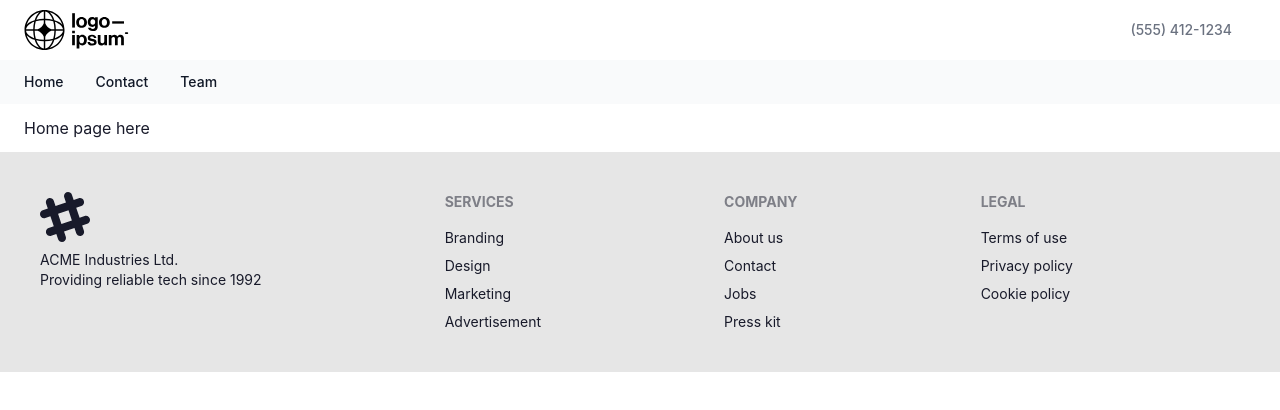
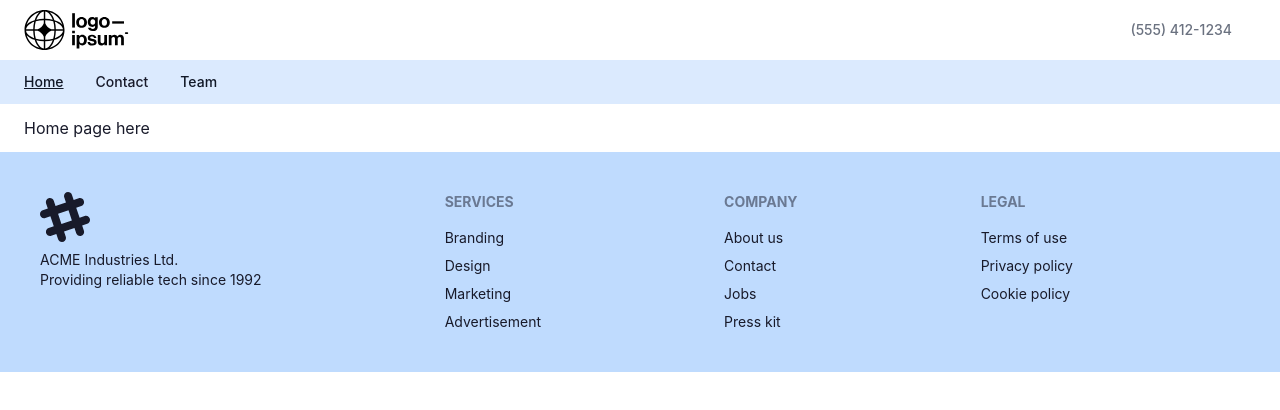
Before and after one commit to napoleon101392/ReDashboard, a React (Create React App) app: page / in a window 1280 px wide. Shown: the top 410 px of the page. Built offline with nearby package versions, Linux system fonts and the light colour scheme.

Commit message:
fix issues on iframe

```diff
--- a/src/components/Footer.jsx
+++ b/src/components/Footer.jsx
@@ -1,29 +1,29 @@
 export default function Footer () {
     return (
-        <footer className="footer p-10 bg-base-200 text-base-content">
+        <footer className="footer p-10 bg-blue-200 text-base-content">
         <div>
             <svg width="50" height="50" viewBox="0 0 24 24" xmlns="http://www.w3.org/2000/svg" fillRule="evenodd" clipRule="evenodd" className="fill-current"><path d="M22.672 15.226l-2.432.811.841 2.515c.33 1.019-.209 2.127-1.23 2.456-1.15.325-2.148-.321-2.463-1.226l-.84-2.518-5.013 1.677.84 2.517c.391 1.203-.434 2.542-1.831 2.542-.88 0-1.601-.564-1.86-1.314l-.842-2.516-2.431.809c-1.135.328-2.145-.317-2.463-1.229-.329-1.018.211-2.127 1.231-2.456l2.432-.809-1.621-4.823-2.432.808c-1.355.384-2.558-.59-2.558-1.839 0-.817.509-1.582 1.327-1.846l2.433-.809-.842-2.515c-.33-1.02.211-2.129 1.232-2.458 1.02-.329 2.13.209 2.461 1.229l.842 2.515 5.011-1.677-.839-2.517c-.403-1.238.484-2.553 1.843-2.553.819 0 1.585.509 1.85 1.326l.841 2.517 2.431-.81c1.02-.33 2.131.211 2.461 1.229.332 1.018-.21 2.126-1.23 2.456l-2.433.809 1.622 4.823 2.433-.809c1.242-.401 2.557.484 2.557 1.838 0 .819-.51 1.583-1.328 1.847m-8.992-6.428l-5.01 1.675 1.619 4.828 5.011-1.674-1.62-4.829z"></path></svg>
             <p>ACME Industries Ltd.<br/>Providing reliable tech since 1992</p>
         </div>
         <div>
             <span className="footer-title">Services</span>
-            <a className="link link-hover">Branding</a>
-            <a className="link link-hover">Design</a>
-            <a className="link link-hover">Marketing</a>
-            <a className="link link-hover">Advertisement</a>
+            <a href="/#" className="link link-hover">Branding</a>
+            <a href="/#" className="link link-hover">Design</a>
+            <a href="/#" className="link link-hover">Marketing</a>
+            <a href="/#" className="link link-hover">Advertisement</a>
         </div>
         <div>
             <span className="footer-title">Company</span>
-            <a className="link link-hover">About us</a>
-            <a className="link link-hover">Contact</a>
-            <a className="link link-hover">Jobs</a>
-            <a className="link link-hover">Press kit</a>
+            <a href="/#" className="link link-hover">About us</a>
+            <a href="/#" className="link link-hover">Contact</a>
+            <a href="/#" className="link link-hover">Jobs</a>
+            <a href="/#" className="link link-hover">Press kit</a>
         </div>
         <div>
             <span className="footer-title">Legal</span>
-            <a className="link link-hover">Terms of use</a>
-            <a className="link link-hover">Privacy policy</a>
-            <a className="link link-hover">Cookie policy</a>
+            <a href="/#" className="link link-hover">Terms of use</a>
+            <a href="/#" className="link link-hover">Privacy policy</a>
+            <a href="/#" className="link link-hover">Cookie policy</a>
         </div>
         </footer>
     )
--- a/src/components/Navigation.jsx
+++ b/src/components/Navigation.jsx
@@ -9,11 +9,16 @@ import {
 } from "react-router-dom";
 
 export default function Navigation() {
+    let activeClassName = "underline";
+
     return (
         <BrowserRouter>
             <nav className="bg-white border-gray-200 dark:bg-gray-900">
                 <div className="flex flex-wrap justify-between items-center mx-auto max-w-screen-xl px-4 md:px-6 py-2.5">
-                    <NavLink to="/" className="flex items-center">
+                    <NavLink
+                        to="/"
+                        className="flex items-center"
+                    >
                         <Logo className="mr-3 h-6 sm:h-9"/>
                     </NavLink>
 
@@ -23,15 +28,29 @@ export default function Navigation() {
                 </div>
             </nav>
 
-            <nav className="bg-gray-50 dark:bg-gray-700">
+            <nav className="bg-blue-100 dark:bg-blue-700">
                 <div className="py-3 px-4 mx-auto max-w-screen-xl md:px-6">
                     <div className="flex items-center">
                         <ul className="flex flex-row mt-0 mr-6 space-x-8 text-sm font-medium">
                             <li>
-                                <NavLink to="/" className="text-gray-900 dark:text-white hover:underline">Home</NavLink>
+                                <NavLink
+                                    to="/"
+                                    className={({ isActive }) =>
+                                        isActive ? `text-gray-900 dark:text-white ${activeClassName}` : undefined
+                                    }
+                                >
+                                    Home
+                                </NavLink>
                             </li>
                             <li>
-                                <NavLink to="/contact" className="text-gray-900 dark:text-white hover:underline">Contact</NavLink>
+                                <NavLink
+                                    to="/contact"
+                                    className={({ isActive }) =>
+                                        isActive ? `text-gray-900 dark:text-white ${activeClassName}` : undefined
+                                    }
+                                >
+                                    Contact
+                                </NavLink>
                             </li>
                             <li>
                                 <a href="/#" className="text-gray-900 dark:text-white hover:underline">Team</a>
--- a/src/pages/Contact.jsx
+++ b/src/pages/Contact.jsx
@@ -3,12 +3,13 @@ export default function Contact() {
         <div className="py-3 px-4 mx-auto max-w-screen-xl md:px-6">
             <div className="flex items-center">
                 <iframe
+                frameBorder="0"
                 src="https://docs.google.com/forms/d/e/1FAIpQLSckZmneXsUFY1zz9EDT6ThLcQGt3DDAcClN2XMjn-dMgBzq-w/viewform?embedded=true"
                 width="1024"
+                title="Contact us form"
                 height="1204"
-                frameborder="0"
-                marginheight="0"
-                marginwidth="0">Loading…</iframe>
+                marginHeight="0"
+                marginWidth="0">Loading…</iframe>
             </div>
         </div>
     )
```
Also changed, not shown: public/manifest.json.
